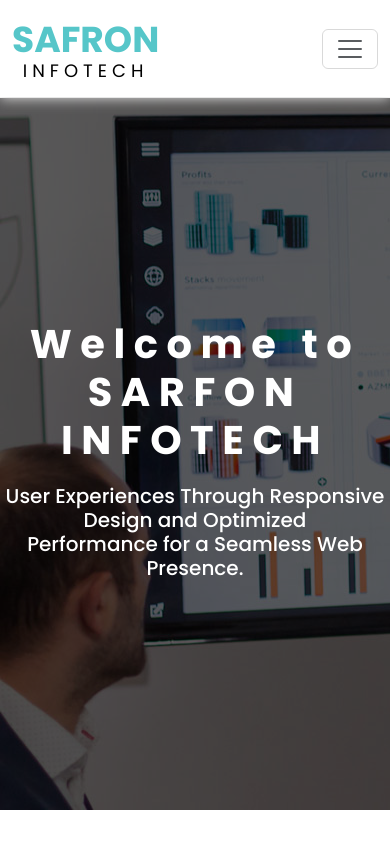
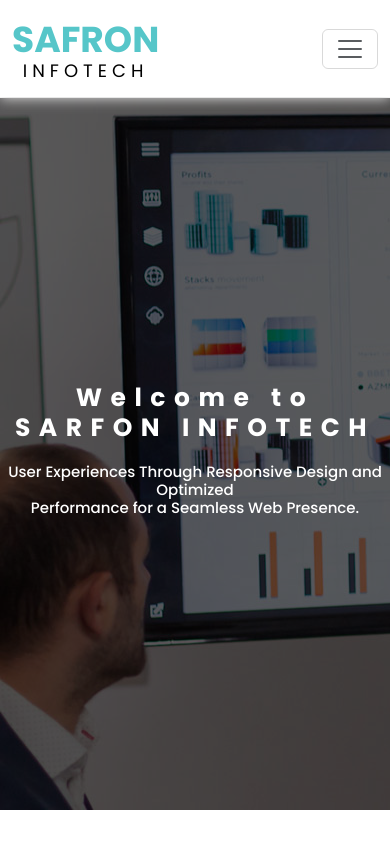
Before and after one commit to darshakkanani2002/safron, a React (Vite) app: page / in a window 390 px wide. Shown: the top 844 px of the page. Built offline with nearby package versions, Linux system fonts and the light colour scheme.

Commit message:
add media query for animation tex

```diff
--- a/src/App.css
+++ b/src/App.css
@@ -152,6 +152,16 @@
 
   .text2 {
     font-size: 25px;
+  }
+}
+
+@media (max-width:425px) {
+  .text1 {
+    font-size: 25px;
+  }
+
+  .text2 {
+    font-size: 15px;
   }
 }
 
```
